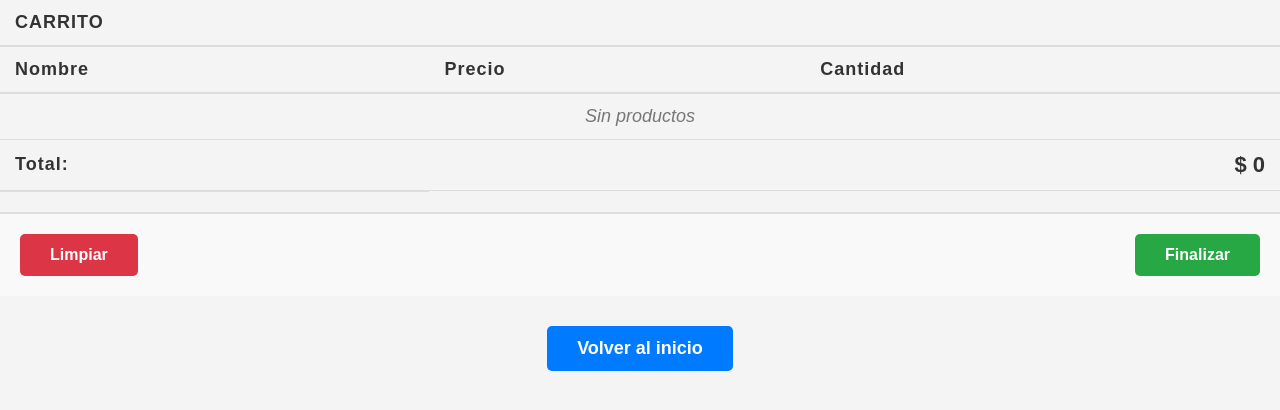
After one commit to IvanPopiel/CarritoDeCompras, a Django app: page /carritoVista/ in a window 1280 px wide. The commit adds this page. Shown: the top 410 px of the page. Run offline with Django 5.2, Linux system fonts and the light colour scheme.

Commit message:
correccion de muchos errores, estilos finales

```diff
--- a/CarritoCompras/CarritoAplicacion/static/css/estilos.css
+++ b/CarritoCompras/CarritoAplicacion/static/css/estilos.css
@@ -29,11 +29,9 @@ body {
     font-weight: bold;
 }
 
-
-
 /* Estilo para el contenedor del icono */
 .container-icono-carrito {
-    width: 40px;        /* Tamaño del contenedor */
+    width: 40px; /* Tamaño del contenedor */
     height: 40px;
     display: block;
     margin: 20px auto;
@@ -64,14 +62,9 @@ body {
 /* Contenedor de productos */
 .productos-container {
     display: flex;
-    /*flex-wrap: wrap;
-    gap: 20px;
-    justify-content: flex-start;
-    */
     flex-direction: column;
     align-items: center;
     width: 70%;
-
 }
 
 /* Card de productos */
@@ -143,7 +136,6 @@ body {
     font-weight: bolder;
     border-radius: 5px;
     transition: background-color 0.3s;
-
 }
 
 .btn-agregar:hover {
@@ -151,13 +143,12 @@ body {
     cursor: pointer;
 }
 
-.link-agregar{
+.link-agregar {
     text-decoration: none !important;
     color: #f0f0f0;
     display: flex;
     flex-direction: row;
     justify-content: center;
-
 }
 
 .btn-agotado {
@@ -166,134 +157,212 @@ body {
     padding: 10px 20px;
     text-align: center;
     border-radius: 5px;
-    cursor: not-allowed; /* Cambia el cursor para indicar que no se puede hacer clic */
-    opacity: 0.6; /* Añade un poco de transparencia para indicar que está deshabilitado */
+    cursor: not-allowed;
+    opacity: 0.6;
 }
 
-/* Contenido del modal */
-.modal-container{
 
-    width: 40%;
-    z-index: 1000;
-    position: fixed;
-    top: 200px
+/*carrito vista*/
+
+.modal-content{
+    display: flex;
+    flex-direction: column;
+    justify-content: space-around;
+}
 
 
-}
-.modal-content {
-
-    border-radius: 8px;
-    padding: 20px;
-    width: 40vw;
-    background-color: gray;
-
-
+/* Estilos generales de la tabla del carrito */
+.carrito-table {
+    width: 100%;
+    border-collapse: collapse; /* Elimina los espacios entre celdas */
+    margin-bottom: 20px; /* Separación del resto del contenido */
 }
 
-/* Título del modal */
-.modal-header {
-    display: flex;
-    justify-content: space-between;
-    align-items: center;
-    border-bottom: 2px solid #f0f0f0;
-    margin-bottom: 15px;
+/* Estilo de las celdas de encabezado */
+.carrito-table th {
+    text-align: left;
+    padding: 12px 15px;
+    font-size: 18px;
+    font-weight: bold;
+    background-color: #f4f4f4; /* Fondo gris claro */
+    color: #333;
+    border-bottom: 2px solid #ddd; /* Línea de separación */
+    letter-spacing: 1px;
 }
 
-.modal-header h2 {
-    font-size: 24px;
+/* Estilo de las celdas de la tabla */
+.carrito-table td {
+    padding: 12px 15px;
+    font-size: 16px;
+    color: #555;
+    border-bottom: 1px solid #ddd; /* Línea de separación entre filas */
+}
+
+/* Estilo para el nombre del producto */
+.carrito-table .producto-nombre {
     font-weight: bold;
     color: #333;
 }
 
-.modal-header .close-btn {
-    font-size: 30px;
-    color: #333;
-    cursor: pointer;
-    transition: color 0.3s ease;
+/* Estilo para el precio del producto */
+.carrito-table .producto-precio {
+    color: #28a745; /* Color verde para los precios */
+    font-weight: bold;
 }
 
-.modal-header .close-btn:hover {
-    color: #dc3545; /* Color rojo para el hover */
+/* Estilo para la columna de cantidad y los enlaces + y - */
+.carrito-table .producto-cantidad {
+    display: flex;
+    align-items: center;
+    justify-content: space-between;
 }
 
-/* Tabla de productos en el carrito */
-.carrito-table {
-    width: 100%;
-    border-collapse: collapse;
-    margin-bottom: 20px;
+/* Estilo de los botones de acción + y - */
+.carrito-table .producto-cantidad a {
+    display: inline-block;
+    padding: 8px 15px;
+    background-color: #f4f4f4;
+    color: #007bff; /* Azul para los enlaces de acción */
+    font-size: 20px;
+    font-weight: bold;
+    text-decoration: none;
+    border-radius: 5px;
+    margin-left: 10px;
+    transition: background-color 0.3s ease, color 0.3s ease;
 }
 
-.carrito-table th, .carrito-table td {
-    padding: 10px;
-    text-align: left;
-    border-bottom: 1px solid #ddd;
+/* Efecto hover para los botones + y - */
+.carrito-table .producto-cantidad a:hover {
+    background-color: #007bff; /* Azul oscuro en hover */
+    color: white; /* Texto blanco en hover */
 }
 
-.carrito-table th {
+/* Estilo para la fila cuando no hay productos */
+.carrito-table .sin-productos {
+    text-align: center;
+    font-size: 18px;
+    color: #777;
+    font-style: italic;
+}
+
+/* Estilo del encabezado de la tabla */
+.carrito-header {
+    font-size: 22px;
+    font-weight: bold;
+    color: white;
+    text-align: center;
+    padding: 15px 0;
+    background-color: #007bff;
+    text-transform: uppercase;
+    letter-spacing: 1px;
+    border-bottom: 2px solid #ddd;
+}
+
+/* Estilo de la fila de total */
+.carrito-table .total-row {
+    font-size: 20px;
+    font-weight: bold;
+    color: #333;
     background-color: #f4f4f4;
-    font-weight: bold;
+    padding: 15px;
+}
+
+/* Estilo para la etiqueta de total */
+.carrito-table .total-label {
+    font-weight: 600;
     color: #333;
 }
 
-.carrito-table td {
-    font-size: 16px;
+/* Estilo para el total en sí */
+.carrito-table .total-carrito {
+    font-size: 22px;
+    font-weight: 600;
+    color: #333;
+    text-align: right;
 }
 
-a {
-    text-decoration: none;
-    color: #007BFF;
-    margin-left: 10px;
+
+
+
+/* Estilos para los botones del pie del modal */
+.modal-footer {
+    display: flex;
+    justify-content: space-between; /* Asegura que los botones estén bien distribuidos */
+    padding: 20px;
+    border-top: 2px solid #ddd; /* Línea de separación superior */
+    background-color: #f9f9f9; /* Fondo ligeramente gris */
 }
 
-a:hover {
-    text-decoration: underline;
-}
-
-/* Total del carrito */
-.total-row {
-    font-size: 20px;
-    font-weight: bold;
-    color: #333;
-}
-
-.total-carrito {
-    font-size: 18px;
-    font-weight: normal;
-    color: #333;
-}
-
-/* Botones del modal */
-.modal-footer {
-    display: flex;
-    justify-content: space-between;
-    margin-top: 20px;
-}
-
-.modal-footer a {
-    padding: 10px 20px;
-    background-color: #28a745;
+/* Estilo del botón "Limpiar" */
+.btn-limpiar {
+    background-color: #dc3545; /* Rojo intenso */
     color: white;
+    padding: 12px 30px;
+    text-align: center;
     border-radius: 5px;
     text-decoration: none;
-    transition: background-color 0.3s ease;
-}
-
-.modal-footer a:hover {
-    background-color: #218838;
-}
-
-.btn-limpiar {
-    background-color: #dc3545;
+    font-weight: bold;
+    transition: background-color 0.3s ease, transform 0.2s ease;
 }
 
 .btn-limpiar:hover {
-    background-color: #c82333;
+    background-color: #c82333; /* Rojo más oscuro para hover */
+    transform: translateY(-2px); /* Efecto de elevación en hover */
 }
 
-/* Estilos adicionales */
-.close-btn {
-    cursor: pointer;
-    font-size: 30px;
+.btn-limpiar:active {
+    transform: translateY(0); /* Asegura que el botón vuelva a su lugar cuando se hace clic */
 }
 
-/* Media Queries para hacer el diseño responsive */
+/* Estilo del botón "Finalizar" */
+.btn-finalizar {
+    background-color: #28a745; /* Verde */
+    color: white;
+    padding: 12px 30px;
+    text-align: center;
+    border-radius: 5px;
+    text-decoration: none;
+    font-weight: bold;
+    transition: background-color 0.3s ease, transform 0.2s ease;
+}
+
+.btn-finalizar:hover {
+    background-color: #218838; /* Verde más oscuro para hover */
+    transform: translateY(-2px); /* Efecto de elevación en hover */
+}
+
+.btn-finalizar:active {
+    transform: translateY(0); /* Vuelve a la posición inicial al hacer clic */
+}
+
+
+/* Estilo del contenedor del botón "Volver" */
+.Volver {
+    text-align: center; /* Centra el botón horizontalmente */
+    margin-top: 30px;   /* Añade un margen superior */
+}
+
+/* Estilo del botón "Volver al inicio" */
+.btn-volver {
+    display: inline-block;
+    background-color: #007bff; /* Color de fondo azul */
+    color: white;              /* Color del texto blanco */
+    padding: 12px 30px;        /* Espaciado cómodo */
+    font-size: 18px;           /* Tamaño de fuente adecuado */
+    text-align: center;
+    text-decoration: none;     /* Elimina el subrayado */
+    border-radius: 5px;        /* Bordes redondeados */
+    font-weight: bold;         /* Texto en negrita */
+    transition: background-color 0.3s ease, transform 0.2s ease; /* Transiciones suaves */
+}
+
+/* Efecto Hover para el botón */
+.btn-volver:hover {
+    background-color: #0056b3; /* Azul más oscuro al pasar el ratón */
+    transform: translateY(-3px); /* Efecto de elevación */
+}
+
+/* Efecto Active para cuando se hace clic en el botón */
+.btn-volver:active {
+    transform: translateY(0); /* Vuelve a su posición original */
+}
--- /dev/null
+++ b/CarritoCompras/CarritoAplicacion/templates/carritoVista.html
@@ -0,0 +1,65 @@
+<!DOCTYPE html>
+{% load static %}
+<html lang="en">
+<head>
+    <meta charset="UTF-8">
+    <meta name="viewport" content="width=device-width, initial-scale=1.0">
+    <title>Carrito</title>
+    <link rel="stylesheet" href="{% static 'css/estilos.css' %}">
+</head>
+<body>
+    <!-- Ventana modal -->
+    <div class="modal-container" id="modalCarrito">
+        <div class="modal-content">
+
+
+            <table class="carrito-table">
+                <thead>
+                    <tr>
+                        <th class="carrito-header" colspan="3">Carrito</th>
+                    </tr>
+                    <tr>
+                        <th class="table-header">Nombre</th>
+                        <th class="table-header">Precio</th>
+                        <th class="table-header">Cantidad</th>
+
+                    </tr>
+                </thead>
+                <tbody>
+                    {% if carrito %}
+                        {% for key, value in carrito.items %}
+                            <tr class="carrito-item">
+                                <td class="producto-nombre">{{ value.nombre }}</td>
+                                <td class="producto-precio">${{ value.precioFinal }}</td>
+                                <td class="producto-cantidad">
+                                    {{ value.stock }}
+                                    <a href="{% url 'Sumar' value.productoId %}" class="accion-carrito">+</a>
+                                    <a href="{% url 'Restar' value.productoId %}" class="accion-carrito">-</a>
+                                </td>
+                            </tr>
+                        {% endfor %}
+                    {% else %}
+                        <tr>
+                            <td colspan="3" class="sin-productos">Sin productos</td>
+                        </tr>
+                    {% endif %}
+
+                    <tr class="total-row">
+                        <th class="total-label">Total: </th>
+                        <td colspan="2" class="total-carrito">$ {{ total_carrito }}</td>
+                    </tr>
+                </tbody>
+            </table>
+
+            <div class="modal-footer">
+                <!-- Botón "Volver" que redirige al index -->
+                <a href="{% url 'Limpiar' %}" class="btn-limpiar">Limpiar</a>
+                <a href="#" class="btn-finalizar">Finalizar</a>
+            </div>
+            <div class="Volver">
+                <a href="{% url 'Index' %}" class="btn-volver">Volver al inicio</a>
+            </div>
+        </div>
+    </div>
+</body>
+</html>
--- a/CarritoCompras/CarritoAplicacion/templates/index.html
+++ b/CarritoCompras/CarritoAplicacion/templates/index.html
@@ -14,7 +14,8 @@
         <h1 class="header-title">Bienvenidos a la Tienda</h1>
         <!-- Botón para abrir el modal -->
         <div class="container-icono-carrito">
-            <img src="../static/img/shopping-trolley_4883608.png" alt="carrito" id="abrirModalBtn" class="btn-abrir-modal">
+            <a href="{% url 'carritoVista' %}"><img src="../static/img/shopping-trolley_4883608.png" alt="carrito" id="abrirModalBtn" class="btn-abrir-modal"></a>
+
         </div>
 
 
@@ -49,7 +50,7 @@
 
         <!-- Ventana modal (oculta por defecto) -->
         <div class="modal-container" id="modalCarrito" style="display: none;">
-            {% include "ventanaModal.html" %}
+            {% include "carritoVista.html" %}
         </div>
     </div>
 
--- a/CarritoCompras/CarritoAplicacion/views.py
+++ b/CarritoCompras/CarritoAplicacion/views.py
@@ -3,9 +3,36 @@ from CarritoAplicacion.Carrito import Carrito
 from CarritoAplicacion.models import Producto
 
 def index(request):
-    # Renderiza el index.html con los productos disponibles
+    # Crear una instancia del carrito
+    carrito = Carrito(request)
+
+    # Obtener el total del carrito usando el nuevo método
+    total_carrito = carrito.calcular_total()
+
+    # Obtener los productos disponibles
     productos = Producto.objects.all()
-    return render(request, "index.html", {'productos': productos})
+
+    return render(request, "index.html", {
+        'productos': productos,
+        'total_carrito': total_carrito,  # Pasamos el total al contexto
+    })
+
+
+def carritoVista(request):
+    # Obtener el carrito desde la sesión
+    carrito = request.session.get('carrito', {})
+    total_carrito = 0
+
+    # Calcular el total del carrito
+    for item in carrito.values():
+        total_carrito += item['precioFinal'] * item['stock']
+
+    # Pasar el carrito y el total a la plantilla
+    return render(request, 'carritoVista.html', {
+        'carrito': carrito,
+        'total_carrito': total_carrito
+    })
+
 
 def agregarProducto(request, productoId):
     carrito = Carrito(request)
@@ -33,7 +60,19 @@ def restarProducto(request, productoId):
         producto.stock += 1  # Incrementa el stock
         producto.save()  # Guarda los cambios en el producto
 
-    return redirect("Index")
+    return redirect("carritoVista")
+
+
+def sumarProducto(request, productoId):
+    carrito = Carrito(request)
+    producto = Producto.objects.get(id=productoId)
+
+    if producto.stock > 0:  # Solo agrega si hay stock disponible
+        carrito.agregarProducto(producto)
+        producto.stock -= 1  # Decrementa el stock
+        producto.save()  # Guarda los cambios en el producto
+
+    return redirect('carritoVista')
 
 def limpiarCarrito(request):
     carrito = Carrito(request)
@@ -54,4 +93,4 @@ def limpiarCarrito(request):
     # Limpia el carrito (vacía la sesión)
     carrito.limpiarCarrito()
 
-    return redirect("Index")
+    return redirect("carritoVista")
--- a/CarritoCompras/CarritoCompras/settings.py
+++ b/CarritoCompras/CarritoCompras/settings.py
@@ -63,7 +63,6 @@ TEMPLATES = [
                 'django.template.context_processors.request',
                 'django.contrib.auth.context_processors.auth',
                 'django.contrib.messages.context_processors.messages',
-                'CarritoAplicacion.context_processor.ordenCompra', #ver que hace esto
             ],
         },
     },
--- a/CarritoCompras/CarritoCompras/urls.py
+++ b/CarritoCompras/CarritoCompras/urls.py
@@ -16,13 +16,15 @@ Including another URLconf
 """
 from django.contrib import admin
 from django.urls import path
-from CarritoAplicacion.views import index, agregarProducto, eliminarProducto, restarProducto, limpiarCarrito #importo index
+from CarritoAplicacion.views import index, carritoVista, agregarProducto, eliminarProducto, restarProducto, sumarProducto, limpiarCarrito #importo index
 
 urlpatterns = [
     path('admin/', admin.site.urls),
     path('', index, name="Index"), #incluyo para que levante el index
+    path('carritoVista/', carritoVista, name="carritoVista"),
     path('agregar/<int:productoId>/', agregarProducto, name="Agregar"),
     path('eliminar/<int:productoId>/', eliminarProducto, name="Eliminar"),
     path('restar/<int:productoId>/', restarProducto, name="Restar"),
+    path('sumar/<int:productoId>/', sumarProducto, name="Sumar"),
     path('impiar/', limpiarCarrito, name="Limpiar"),
 ]
```
Also changed, not shown: CarritoCompras/CarritoAplicacion/Carrito.py (+13 -0 lines), CarritoCompras/CarritoAplicacion/context_processor.py (+0 -10 lines), CarritoCompras/CarritoAplicacion/templates/ventanaModal.html (deleted, +0 -51 lines), CarritoCompras/db.sqlite3.
